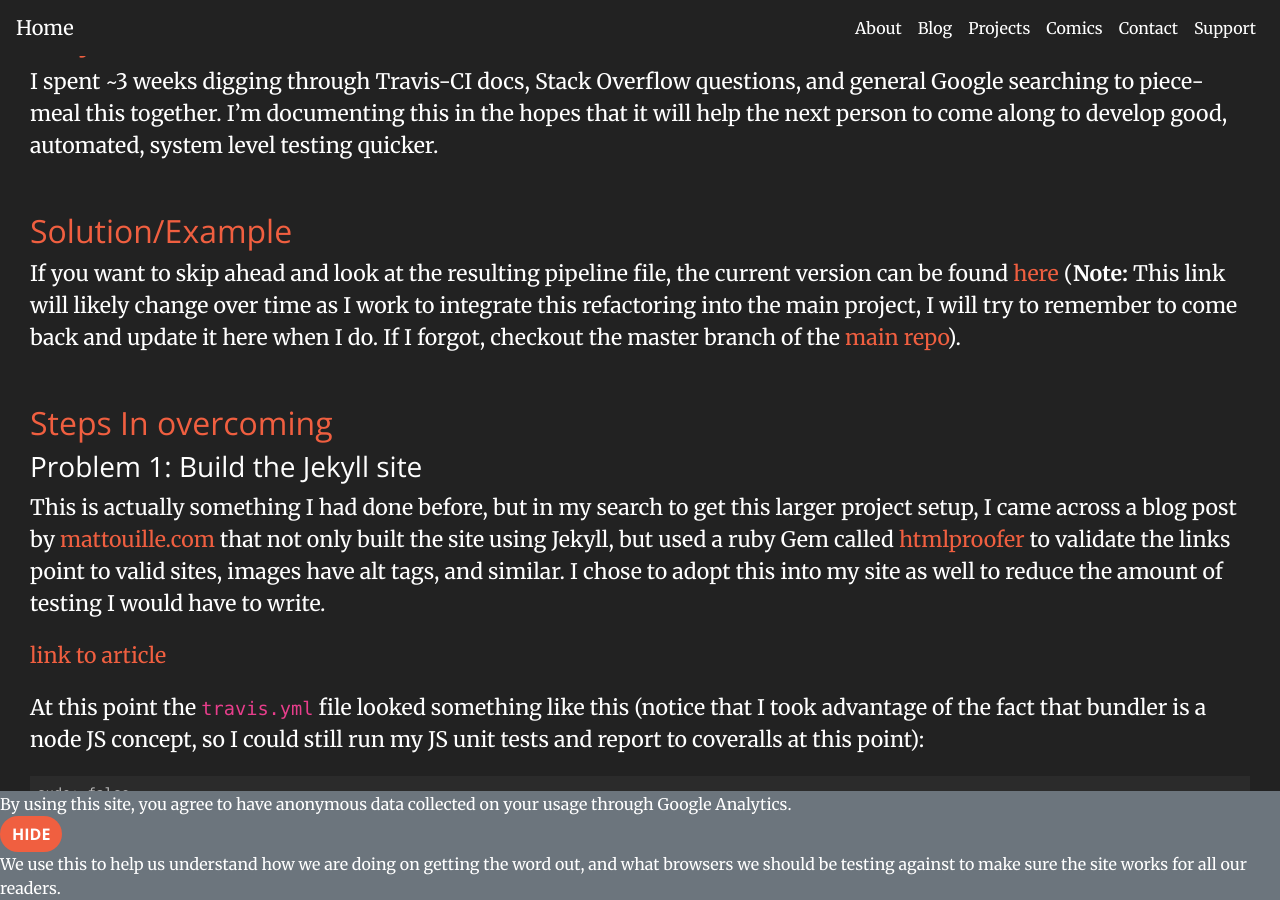
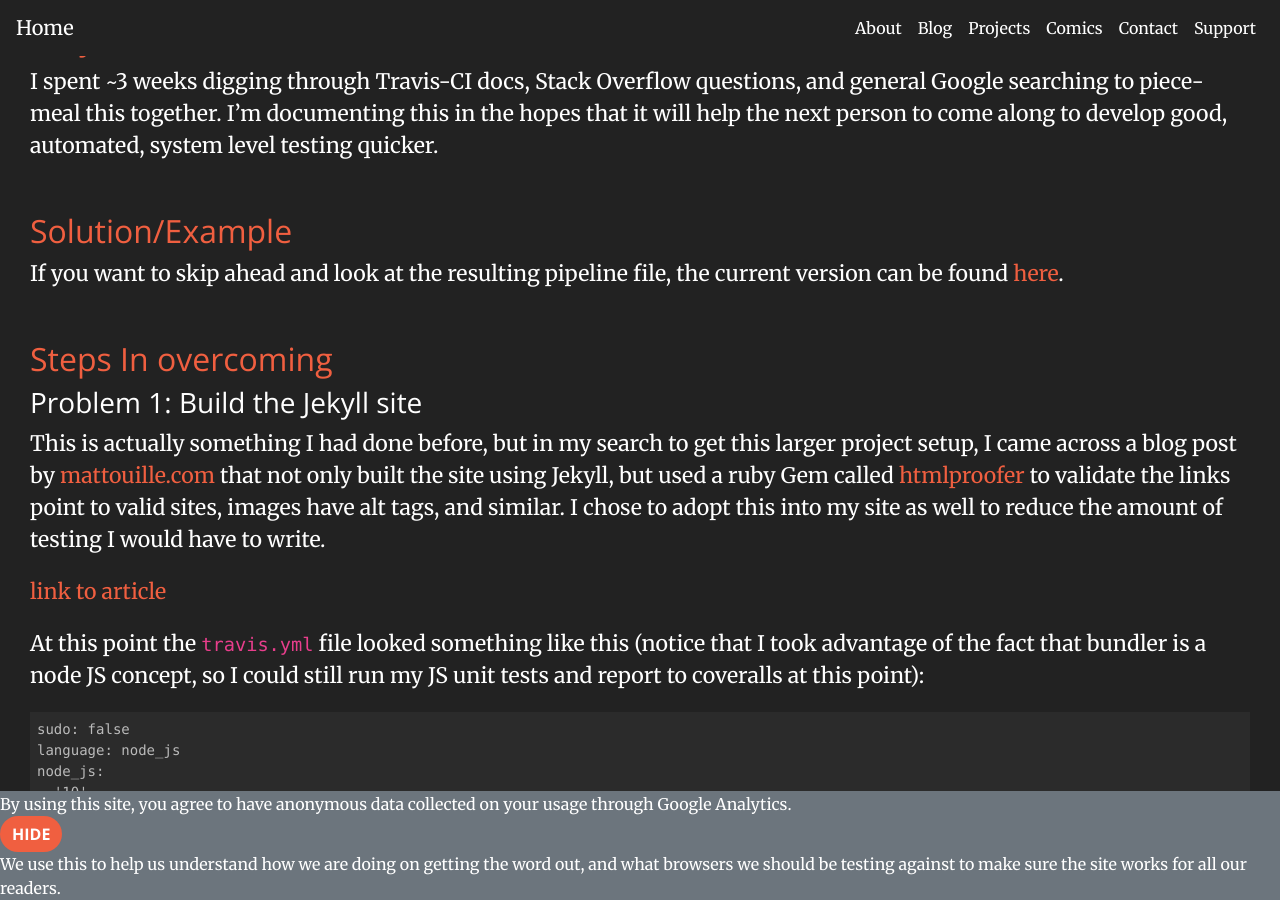
Before and after one commit to mshafer1/website, a Jekyll site: the page built from _Blog/have_your_cake_and_eat_it_too.md, in a window 1280 px wide and 900 px high, scrolled down 2046 px. Built offline with Jekyll 4.4.1, drawn with Linux system fonts in a browser that asks for light colours; comment, search, counter and statistics services are not loaded.

Commit message:
update url to root repo
also remove comment about changing in future

```diff
--- a/_Blog/have_your_cake_and_eat_it_too.md
+++ b/_Blog/have_your_cake_and_eat_it_too.md
@@ -2,7 +2,7 @@
 layout: blog
 title: "Have your cake and eat it too: How to get Travis-CI to build your Jekyll site AND run tests on it through Python with Selenium"
 summary: "I run a website (ahkgen.com) for which I wrote Python Selenium based system tests. Coming back to this project, I decided it was time to get these tests running in Travis-CI."
-result_file: https://github.com/mshafer1/preview-ahk-gen/blob/master/.travis.yml
+result_file: https://github.com/mshafer1/AHK-generator/blob/master/.travis.yml
 date: 2020-06-23 19:30:00 -0500
 ---
 
@@ -45,7 +45,7 @@
 
 ## Solution/Example
 
-If you want to skip ahead and look at the resulting pipeline file, the current version can be found [here]({{page.result_file}}){:target="_blank"} (<b>Note:</b> This link will likely change over time as I work to integrate this refactoring into the main project, I will try to remember to come back and update it here when I do. If I forgot, checkout the master branch of the [main repo](https://github.com/mshafer1/AHK-generator){:target="_blank"}).
+If you want to skip ahead and look at the resulting pipeline file, the current version can be found [here]({{page.result_file}}){:target="_blank"}.
 
 ## Steps In overcoming
 
```
